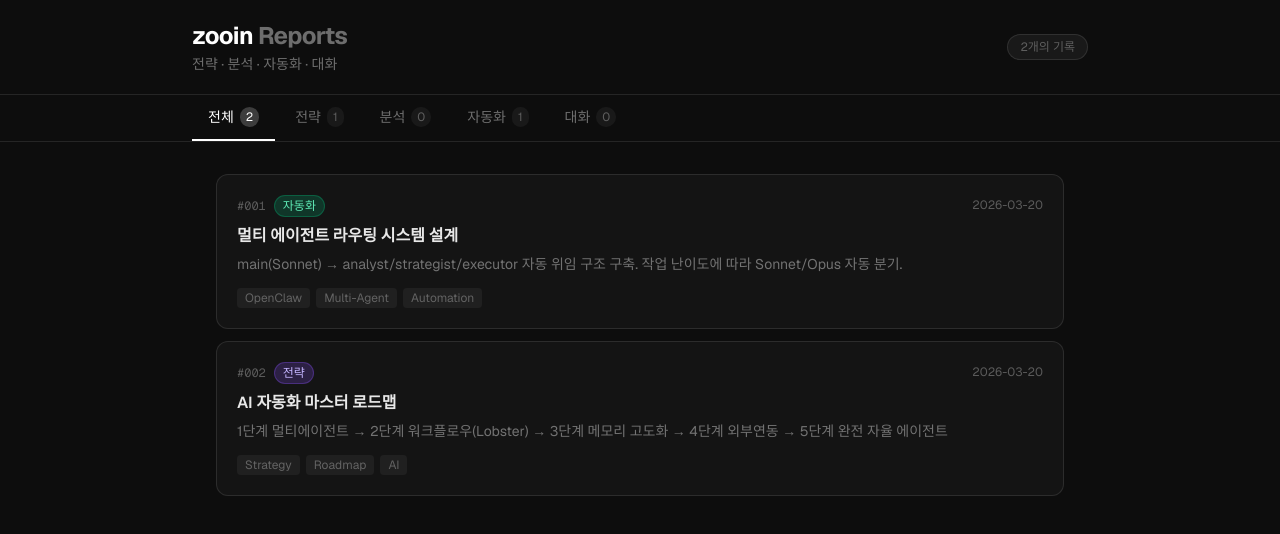
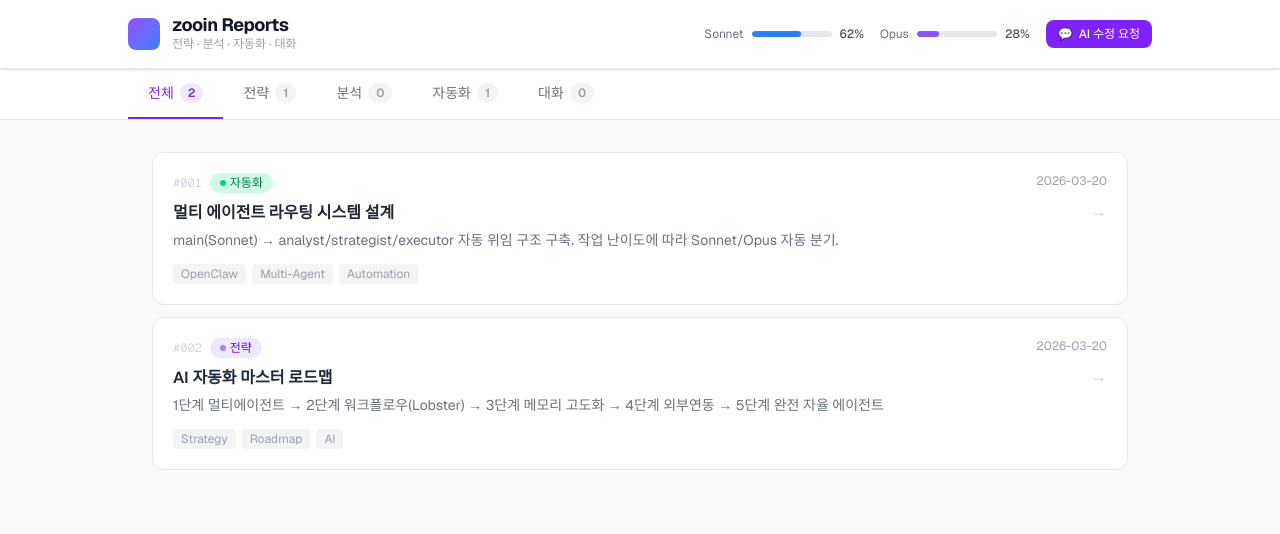
Before and after one commit to qortest-pixel/zooin, a Next.js app: page / in a window 1280 px wide. Shown: the top 534 px of the page. Built offline with nearby package versions, Linux system fonts and the light colour scheme.

Commit message:
feat: bright theme, click modal, edit mode, chat widget, model usage bar

```diff
--- a/components/ReportsClient.tsx
+++ b/components/ReportsClient.tsx
@@ -13,64 +13,117 @@ type Report = {
 
 const CATEGORIES = ["전체", "전략", "분석", "자동화", "대화"];
 
-const CATEGORY_COLORS: Record<string, string> = {
-  전략: "bg-violet-500/20 text-violet-300 border-violet-500/30",
-  분석: "bg-blue-500/20 text-blue-300 border-blue-500/30",
-  자동화: "bg-emerald-500/20 text-emerald-300 border-emerald-500/30",
-  대화: "bg-amber-500/20 text-amber-300 border-amber-500/30",
+const CATEGORY_COLORS: Record<string, { bg: string; text: string; dot: string }> = {
+  전략: { bg: "bg-violet-100", text: "text-violet-700", dot: "bg-violet-400" },
+  분석: { bg: "bg-blue-100", text: "text-blue-700", dot: "bg-blue-400" },
+  자동화: { bg: "bg-emerald-100", text: "text-emerald-700", dot: "bg-emerald-400" },
+  대화: { bg: "bg-amber-100", text: "text-amber-700", dot: "bg-amber-400" },
 };
 
-export default function ReportsClient({ reports }: { reports: Report[] }) {
+const MODELS = [
+  { name: "Sonnet", color: "bg-blue-500", used: 62, total: 100 },
+  { name: "Opus", color: "bg-violet-500", used: 28, total: 100 },
+];
+
+export default function ReportsClient({ reports: initialReports }: { reports: Report[] }) {
   const [activeTab, setActiveTab] = useState("전체");
+  const [reports, setReports] = useState(initialReports);
+  const [selected, setSelected] = useState<Report | null>(null);
+  const [editMode, setEditMode] = useState(false);
+  const [editData, setEditData] = useState<Report | null>(null);
+  const [chatOpen, setChatOpen] = useState(false);
+  const [chatMessages, setChatMessages] = useState<{ role: string; text: string }[]>([
+    { role: "ai", text: "안녕하세요 대표님! zooin 사이트 관련해서 수정하고 싶은 게 있으면 말씀해주세요." },
+  ]);
+  const [chatInput, setChatInput] = useState("");
 
-  const filtered =
-    activeTab === "전체"
-      ? reports
-      : reports.filter((r) => r.category === activeTab);
+  const filtered = activeTab === "전체" ? reports : reports.filter((r) => r.category === activeTab);
+  const countFor = (cat: string) =>
+    cat === "전체" ? reports.length : reports.filter((r) => r.category === cat).length;
 
-  const countFor = (cat: string) =>
-    cat === "전체"
-      ? reports.length
-      : reports.filter((r) => r.category === cat).length;
+  function openDetail(r: Report) {
+    setSelected(r);
+    setEditData({ ...r });
+    setEditMode(false);
+  }
+
+  function saveEdit() {
+    if (!editData) return;
+    setReports((prev) => prev.map((r) => (r.id === editData.id ? editData : r)));
+    setSelected(editData);
+    setEditMode(false);
+  }
+
+  function sendChat() {
+    if (!chatInput.trim()) return;
+    const userMsg = chatInput.trim();
+    setChatMessages((prev) => [...prev, { role: "user", text: userMsg }]);
+    setChatInput("");
+    setTimeout(() => {
+      setChatMessages((prev) => [
+        ...prev,
+        {
+          role: "ai",
+          text: "요청을 받았습니다. 현재 데모 모드라 실제 수정은 Mac mini의 OpenClaw와 연동 후 가능합니다. 곧 지원 예정이에요!",
+        },
+      ]);
+    }, 800);
+  }
 
   return (
-    <div className="min-h-screen bg-[#0d0d0d] text-white font-sans">
+    <div className="min-h-screen bg-gray-50 text-gray-900 font-sans">
       {/* Header */}
-      <header className="border-b border-white/10 px-6 py-5">
-        <div className="max-w-4xl mx-auto flex items-center justify-between">
+      <header className="bg-white border-b border-gray-200 px-6 py-4 sticky top-0 z-10 shadow-sm">
+        <div className="max-w-5xl mx-auto flex items-center justify-between">
+          <div className="flex items-center gap-3">
+            <div className="w-8 h-8 bg-gradient-to-br from-violet-500 to-blue-500 rounded-lg" />
             <div>
-            <h1 className="text-2xl font-bold tracking-tight">
-              zooin <span className="text-white/40">Reports</span>
-            </h1>
-            <p className="text-sm text-white/40 mt-0.5">
-              전략 · 분석 · 자동화 · 대화
-            </p>
+              <h1 className="text-lg font-bold tracking-tight leading-none">zooin Reports</h1>
+              <p className="text-xs text-gray-400 mt-0.5">전략 · 분석 · 자동화 · 대화</p>
             </div>
-          <span className="text-xs text-white/30 bg-white/5 border border-white/10 rounded-full px-3 py-1">
-            {reports.length}개의 기록
-          </span>
+          </div>
+
+          {/* Model Usage */}
+          <div className="flex items-center gap-4">
+            {MODELS.map((m) => (
+              <div key={m.name} className="hidden sm:flex items-center gap-2">
+                <span className="text-xs text-gray-500">{m.name}</span>
+                <div className="w-20 h-1.5 bg-gray-200 rounded-full overflow-hidden">
+                  <div
+                    className={`h-full ${m.color} rounded-full transition-all`}
+                    style={{ width: `${m.used}%` }}
+                  />
+                </div>
+                <span className="text-xs font-medium text-gray-600">{m.used}%</span>
+              </div>
+            ))}
+            <button
+              onClick={() => setChatOpen(true)}
+              className="flex items-center gap-1.5 bg-violet-600 hover:bg-violet-700 text-white text-xs font-medium px-3 py-1.5 rounded-lg transition-colors"
+            >
+              <span>💬</span> AI 수정 요청
+            </button>
+          </div>
         </div>
       </header>
 
       {/* Tabs */}
-      <div className="border-b border-white/10 px-6">
-        <div className="max-w-4xl mx-auto flex gap-1 overflow-x-auto">
+      <div className="bg-white border-b border-gray-200 px-6">
+        <div className="max-w-5xl mx-auto flex gap-0 overflow-x-auto">
           {CATEGORIES.map((cat) => (
             <button
               key={cat}
               onClick={() => setActiveTab(cat)}
-              className={`flex items-center gap-1.5 px-4 py-3 text-sm whitespace-nowrap border-b-2 transition-colors ${
+              className={`flex items-center gap-1.5 px-5 py-3.5 text-sm font-medium whitespace-nowrap border-b-2 transition-colors ${
                 activeTab === cat
-                  ? "border-white text-white"
-                  : "border-transparent text-white/40 hover:text-white/70"
+                  ? "border-violet-600 text-violet-600"
+                  : "border-transparent text-gray-500 hover:text-gray-800"
               }`}
             >
               {cat}
               <span
-                className={`text-xs rounded-full px-1.5 py-0.5 ${
-                  activeTab === cat
-                    ? "bg-white/20 text-white"
-                    : "bg-white/5 text-white/30"
+                className={`text-xs rounded-full px-2 py-0.5 font-semibold ${
+                  activeTab === cat ? "bg-violet-100 text-violet-600" : "bg-gray-100 text-gray-400"
                 }`}
               >
                 {countFor(cat)}
@@ -80,60 +133,179 @@ export default function ReportsClient({ reports }: { reports: Report[] }) {
         </div>
       </div>
 
-      {/* Reports List */}
-      <main className="max-w-4xl mx-auto px-6 py-8">
+      {/* Reports */}
+      <main className="max-w-5xl mx-auto px-6 py-8">
         {filtered.length === 0 ? (
-          <div className="text-center text-white/30 py-20 text-sm">
-            아직 기록이 없어요
-          </div>
+          <div className="text-center text-gray-400 py-20 text-sm">아직 기록이 없어요</div>
         ) : (
-          <div className="space-y-3">
-            {filtered.map((report) => (
+          <div className="grid gap-3">
+            {filtered.map((report) => {
+              const color = CATEGORY_COLORS[report.category];
+              return (
                 <div
                   key={report.id}
-                className="group bg-white/[0.03] border border-white/10 rounded-xl p-5 hover:bg-white/[0.06] hover:border-white/20 transition-all cursor-pointer"
+                  onClick={() => openDetail(report)}
+                  className="bg-white border border-gray-200 rounded-xl p-5 hover:border-violet-300 hover:shadow-md transition-all cursor-pointer group"
                 >
                   <div className="flex items-start justify-between gap-4">
                     <div className="flex-1 min-w-0">
                       <div className="flex items-center gap-2 mb-2">
-                      <span className="text-white/30 text-xs font-mono">
+                        <span className="text-gray-300 text-xs font-mono">
                           #{String(report.id).padStart(3, "0")}
                         </span>
-                      <span
-                        className={`text-xs border rounded-full px-2 py-0.5 ${
-                          CATEGORY_COLORS[report.category] ??
-                          "bg-white/10 text-white/50 border-white/20"
-                        }`}
-                      >
+                        {color && (
+                          <span className={`text-xs font-medium px-2.5 py-0.5 rounded-full flex items-center gap-1 ${color.bg} ${color.text}`}>
+                            <span className={`w-1.5 h-1.5 rounded-full ${color.dot}`} />
                             {report.category}
                           </span>
+                        )}
                       </div>
-                    <h2 className="font-semibold text-white/90 group-hover:text-white transition-colors leading-snug">
+                      <h2 className="font-semibold text-gray-800 group-hover:text-violet-700 transition-colors">
                         {report.title}
                       </h2>
-                    <p className="text-sm text-white/40 mt-1.5 leading-relaxed line-clamp-2">
+                      <p className="text-sm text-gray-500 mt-1 line-clamp-2 leading-relaxed">
                         {report.summary}
                       </p>
                       <div className="flex flex-wrap gap-1.5 mt-3">
                         {report.tags.map((tag) => (
-                        <span
-                          key={tag}
-                          className="text-xs text-white/30 bg-white/5 rounded px-2 py-0.5"
-                        >
+                          <span key={tag} className="text-xs text-gray-400 bg-gray-100 rounded px-2 py-0.5">
                             {tag}
                           </span>
                         ))}
                       </div>
                     </div>
-                  <time className="text-xs text-white/30 whitespace-nowrap pt-0.5">
-                    {report.date}
-                  </time>
+                    <div className="flex flex-col items-end gap-2 shrink-0">
+                      <time className="text-xs text-gray-400">{report.date}</time>
+                      <span className="text-gray-300 group-hover:text-violet-400 transition-colors text-lg">→</span>
+                    </div>
+                  </div>
+                </div>
+              );
+            })}
+          </div>
+        )}
+      </main>
+
+      {/* Detail Modal */}
+      {selected && (
+        <div
+          className="fixed inset-0 bg-black/30 backdrop-blur-sm z-20 flex items-center justify-center p-4"
+          onClick={(e) => e.target === e.currentTarget && setSelected(null)}
+        >
+          <div className="bg-white rounded-2xl shadow-2xl w-full max-w-lg p-6">
+            {!editMode ? (
+              <>
+                <div className="flex items-center justify-between mb-4">
+                  <span className="text-xs font-mono text-gray-400">#{String(selected.id).padStart(3, "0")}</span>
+                  <div className="flex gap-2">
+                    <button
+                      onClick={() => setEditMode(true)}
+                      className="text-xs bg-gray-100 hover:bg-gray-200 text-gray-600 px-3 py-1.5 rounded-lg transition-colors"
+                    >
+                      ✏️ 수정
+                    </button>
+                    <button
+                      onClick={() => setSelected(null)}
+                      className="text-xs bg-gray-100 hover:bg-gray-200 text-gray-500 px-3 py-1.5 rounded-lg transition-colors"
+                    >
+                      닫기
+                    </button>
+                  </div>
+                </div>
+                <h2 className="text-xl font-bold text-gray-900 mb-3">{selected.title}</h2>
+                <p className="text-gray-600 leading-relaxed mb-4">{selected.summary}</p>
+                <div className="flex flex-wrap gap-2">
+                  {selected.tags.map((tag) => (
+                    <span key={tag} className="text-xs bg-gray-100 text-gray-500 rounded px-2 py-1">{tag}</span>
+                  ))}
+                </div>
+                <p className="text-xs text-gray-400 mt-4">{selected.date}</p>
+              </>
+            ) : (
+              <>
+                <h3 className="font-semibold text-gray-800 mb-4">수정하기</h3>
+                <div className="space-y-3">
+                  <div>
+                    <label className="text-xs font-medium text-gray-500 mb-1 block">제목</label>
+                    <input
+                      className="w-full border border-gray-200 rounded-lg px-3 py-2 text-sm focus:outline-none focus:border-violet-400"
+                      value={editData?.title}
+                      onChange={(e) => setEditData((d) => d ? { ...d, title: e.target.value } : d)}
+                    />
+                  </div>
+                  <div>
+                    <label className="text-xs font-medium text-gray-500 mb-1 block">요약</label>
+                    <textarea
+                      rows={3}
+                      className="w-full border border-gray-200 rounded-lg px-3 py-2 text-sm focus:outline-none focus:border-violet-400 resize-none"
+                      value={editData?.summary}
+                      onChange={(e) => setEditData((d) => d ? { ...d, summary: e.target.value } : d)}
+                    />
+                  </div>
+                  <div>
+                    <label className="text-xs font-medium text-gray-500 mb-1 block">카테고리</label>
+                    <select
+                      className="w-full border border-gray-200 rounded-lg px-3 py-2 text-sm focus:outline-none focus:border-violet-400"
+                      value={editData?.category}
+                      onChange={(e) => setEditData((d) => d ? { ...d, category: e.target.value } : d)}
+                    >
+                      {CATEGORIES.filter((c) => c !== "전체").map((c) => (
+                        <option key={c}>{c}</option>
+                      ))}
+                    </select>
+                  </div>
+                </div>
+                <div className="flex gap-2 mt-4">
+                  <button onClick={saveEdit} className="flex-1 bg-violet-600 hover:bg-violet-700 text-white text-sm font-medium py-2 rounded-lg transition-colors">
+                    저장
+                  </button>
+                  <button onClick={() => setEditMode(false)} className="flex-1 bg-gray-100 hover:bg-gray-200 text-gray-600 text-sm py-2 rounded-lg transition-colors">
+                    취소
+                  </button>
+                </div>
+              </>
+            )}
+          </div>
+        </div>
+      )}
+
+      {/* Chat Widget */}
+      {chatOpen && (
+        <div className="fixed bottom-4 right-4 z-30 w-80 bg-white rounded-2xl shadow-2xl border border-gray-200 flex flex-col overflow-hidden">
+          <div className="bg-violet-600 px-4 py-3 flex items-center justify-between">
+            <div className="flex items-center gap-2">
+              <div className="w-2 h-2 bg-green-400 rounded-full animate-pulse" />
+              <span className="text-white text-sm font-medium">AI 수정 요청</span>
+            </div>
+            <button onClick={() => setChatOpen(false)} className="text-white/70 hover:text-white text-lg leading-none">×</button>
+          </div>
+          <div className="flex-1 p-3 space-y-2 overflow-y-auto max-h-64">
+            {chatMessages.map((m, i) => (
+              <div key={i} className={`flex ${m.role === "user" ? "justify-end" : "justify-start"}`}>
+                <div className={`text-xs rounded-xl px-3 py-2 max-w-[85%] leading-relaxed ${
+                  m.role === "user"
+                    ? "bg-violet-600 text-white"
+                    : "bg-gray-100 text-gray-700"
+                }`}>
+                  {m.text}
                 </div>
               </div>
             ))}
           </div>
+          <div className="border-t border-gray-100 p-2 flex gap-2">
+            <input
+              className="flex-1 text-xs border border-gray-200 rounded-lg px-3 py-2 focus:outline-none focus:border-violet-400"
+              placeholder="수정 요청 입력..."
+              value={chatInput}
+              onChange={(e) => setChatInput(e.target.value)}
+              onKeyDown={(e) => e.key === "Enter" && sendChat()}
+            />
+            <button onClick={sendChat} className="bg-violet-600 hover:bg-violet-700 text-white text-xs px-3 py-2 rounded-lg transition-colors">
+              전송
+            </button>
+          </div>
+        </div>
       )}
-      </main>
     </div>
   );
 }
```
Lines whose indentation alone changed are shown as unchanged.
